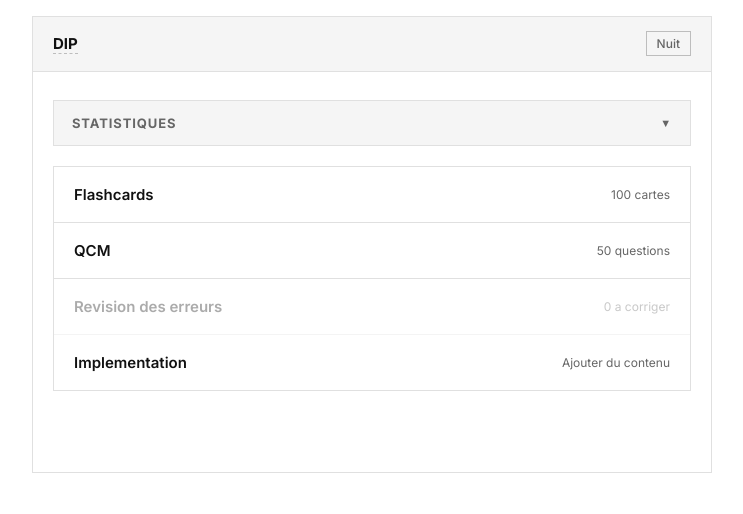
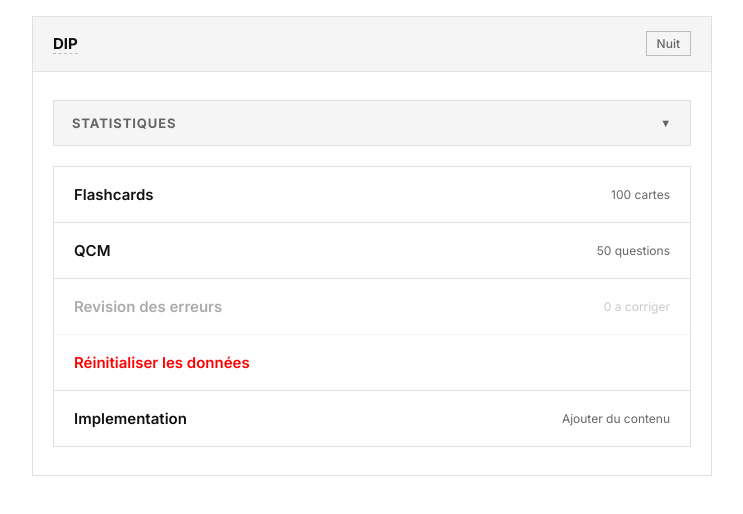
Before and after one commit to Revisioni-bento8/DIP, a plain HTML site: page index.html in a window 1280 px wide. Shown: the whole page, without its empty margins (268-1011 px from the left). Drawn offline with Linux system fonts and the light colour scheme.

Commit message:
Update index.html

```diff
--- a/index.html
+++ b/index.html
@@ -167,6 +167,7 @@
                 <button class="menu-item" onclick="startMode('fc')">Flashcards <span class="menu-item-right" id="lbl-fc">-</span></button>
                 <button class="menu-item" onclick="startMode('qcm')">QCM <span class="menu-item-right" id="lbl-qcm">-</span></button>
                 <button class="menu-item" id="btn-rev" onclick="startMode('rev')">Revision des erreurs <span class="menu-item-right" id="lbl-rev">-</span></button>
+                <button class="menu-item" onclick="localStorage.clear();location.reload();" style="color:red">Réinitialiser les données</button>
                 <button class="menu-item" onclick="openAddon()">Implementation <span class="menu-item-right">Ajouter du contenu</span></button>
             </div>
         </div>
```
